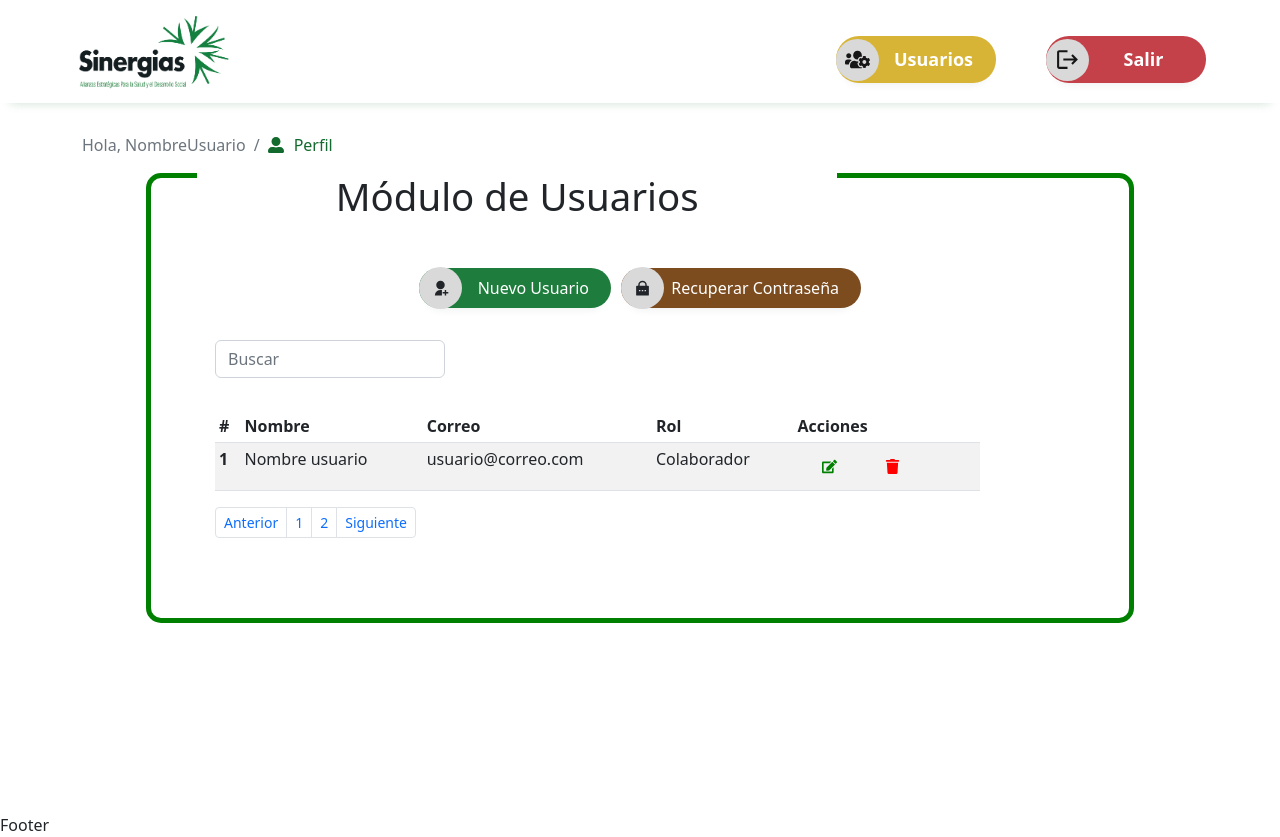
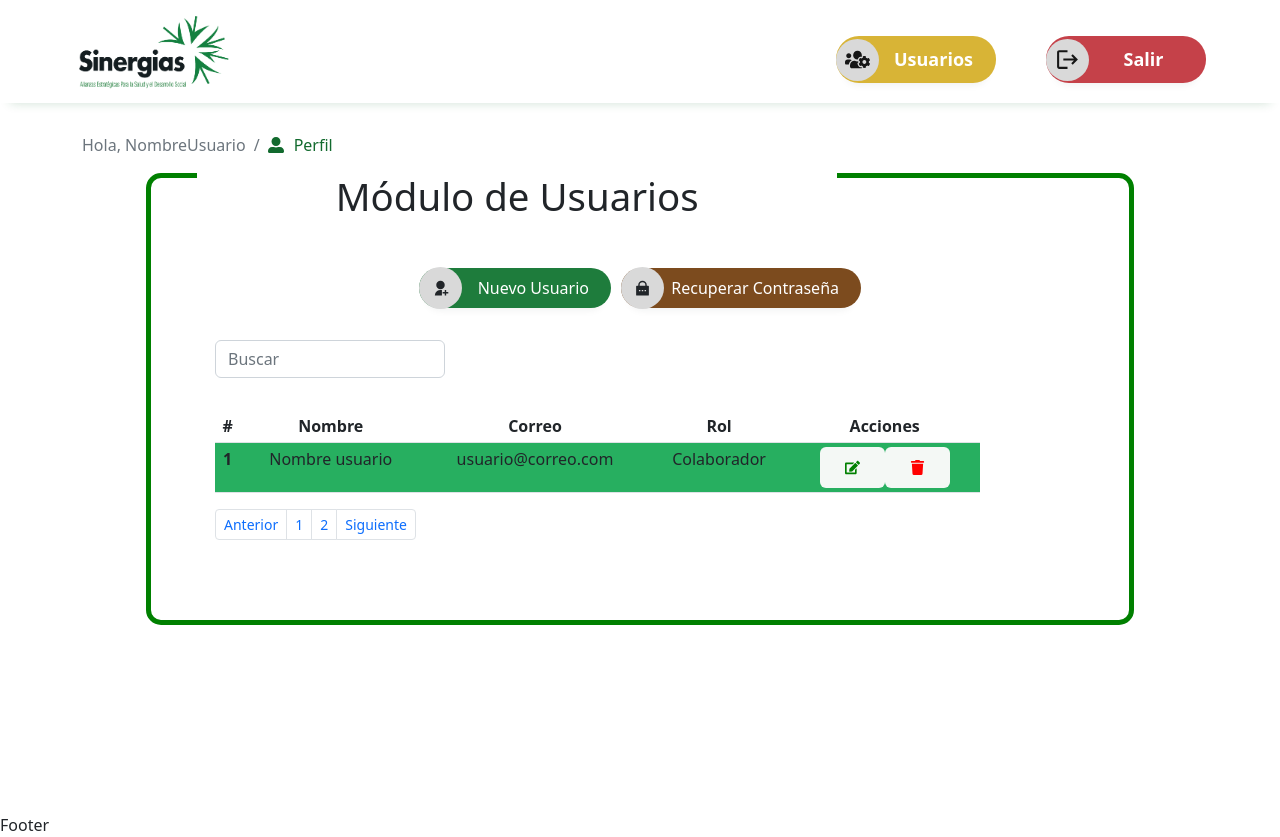
Before and after one commit to programateacademy/Sinergias-Alianzas-Front-end, a React (Create React App) app: page /users in a window 1280 px wide. Built offline with nearby package versions, Linux system fonts and the light colour scheme.

Commit message:
styles popups

```diff
--- a/src/components/RowTableUsers/RowTableUsers.css
+++ b/src/components/RowTableUsers/RowTableUsers.css
@@ -0,0 +1,10 @@
+.tableinfo2{
+    text-align: center;
+    justify-content: center;
+    align-items: center;
+    background-color: rgb(41, 184, 101);
+
+}
+.tableinfo2 Button{
+    background-color: rgb(244, 248, 245);
+}
--- a/src/components/RowTableUsers/RowTableUsers.jsx
+++ b/src/components/RowTableUsers/RowTableUsers.jsx
@@ -26,26 +26,27 @@ import {
 import Buttonedit from"../Buttonedit/buttonedit";
 import Buttondelete from "../../components/buttondelete/buttondelete"
 
-
+//style
+import "../RowTableUsers/RowTableUsers.css"
 const RowTableUsers = () => {
 
 
   return (
 
 
-    <tr>
+    <tr className="tableinfo2">
       <th scope="row">1</th>
       <td>Nombre usuario</td>
       <td>usuario@correo.com</td>
       <td>Colaborador</td>
       <td>
-        <Button >
+        <Button color="">
         <Buttonedit>
         <FaEdit color="green" size={15}  />
         </Buttonedit>
         </Button>
 
-        <Button>
+        <Button color="">
         <Buttondelete>
         <FaTrash color="red" size={15} />
         </Buttondelete>
@@ -53,6 +54,7 @@ const RowTableUsers = () => {
       </td>
     </tr>
 
+
   );
 };
 
--- a/src/pages/Users/Users.css
+++ b/src/pages/Users/Users.css
@@ -48,3 +48,6 @@
 .table-users {
   margin-top: 2rem;
 }
+.tableinfo{
+  text-align: center;
+}
--- a/src/pages/Users/Users.jsx
+++ b/src/pages/Users/Users.jsx
@@ -39,7 +39,7 @@ const Users = () => {
           <Search />
 
           <Table hover responsive size="sm" striped className="table-users">
-            <thead>
+            <thead className="tableinfo">
               <tr>
                 <th>#</th>
                 <th>Nombre</th>
```
